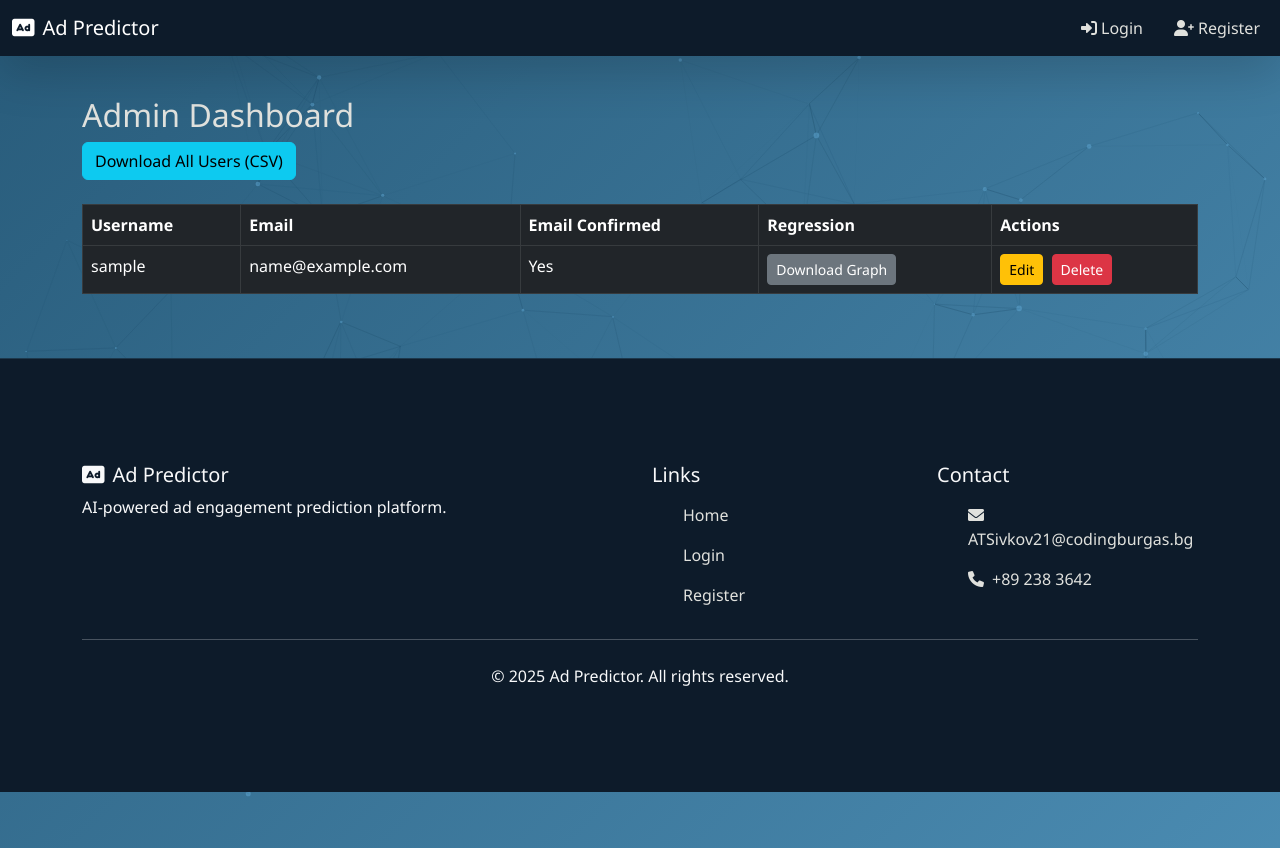
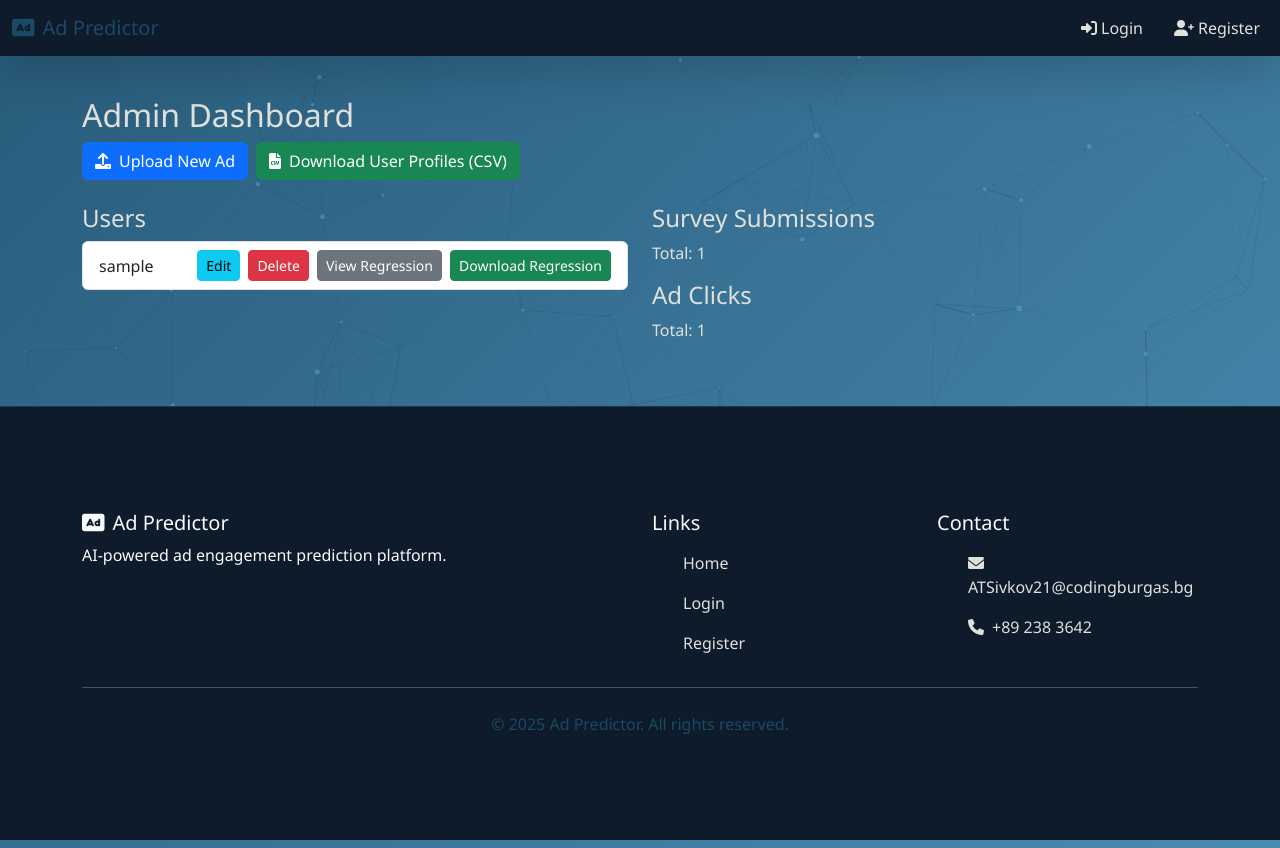
Before and after one commit to codingburgas/2425-11-b-pp-student-practices-assignment-ATSivkov21, a Flask app: template Project/app/admin/templates/admin/dashboard.html in a window 1280 px wide. Run offline with Flask 3, Linux system fonts and the light colour scheme; the template is opened without the code that fills it: values that come from a table or form of the project are taken from there, others are empty; tables that the repository leaves empty hold one stand-in row (values such as "Sample post"); some libraries are stand-ins or nearby versions.

Commit message:
Edit templates folder

```diff
--- a/Project/app/admin/templates/admin/dashboard.html
+++ b/Project/app/admin/templates/admin/dashboard.html
@@ -3,36 +3,38 @@
 {% block content %}
 <div class="dashboard fade-in-up">
   <h2>Admin Dashboard</h2>
-  <a href="{{ url_for('admin.export_users') }}" class="btn btn-info mb-4">Download All Users (CSV)</a>
+  <div class="row mb-4">
+    <div class="col-12 d-flex gap-2">
+      <a href="{{ url_for('admin.upload_ad') }}" class="btn btn-primary">
+        <i class="fas fa-upload me-2"></i>Upload New Ad
+      </a>
+      <a href="{{ url_for('admin.download_all_users') }}" class="btn btn-success">
+        <i class="fas fa-file-csv me-2"></i>Download User Profiles (CSV)
+      </a>
+    </div>
+  </div>
   <div class="row">
-    <div class="col-md-12">
-      <table class="table table-dark table-bordered table-hover">
-        <thead>
-          <tr>
-            <th>Username</th>
-            <th>Email</th>
-            <th>Email Confirmed</th>
-            <th>Regression</th>
-            <th>Actions</th>
-          </tr>
-        </thead>
-        <tbody>
-          {% for user in users %}
-            <tr>
-              <td>{{ user.username }}</td>
-              <td>{{ user.email }}</td>
-              <td>{{ 'Yes' if user.email_confirmed else 'No' }}</td>
-              <td>
-                <a href="{{ url_for('admin.download_user_plot', user_id=user.id) }}" class="btn btn-sm btn-secondary">Download Graph</a>
-              </td>
-              <td>
-                <a href="{{ url_for('admin.edit_user', user_id=user.id) }}" class="btn btn-sm btn-warning me-1">Edit</a>
-                <a href="{{ url_for('admin.delete_user', user_id=user.id) }}" class="btn btn-sm btn-danger">Delete</a>
-              </td>
-            </tr>
-          {% endfor %}
-        </tbody>
-      </table>
+    <div class="col-md-6">
+      <h4>Users</h4>
+      <ul class="list-group">
+        {% for user in users %}
+          <li class="list-group-item d-flex justify-content-between align-items-center">
+            <span>{{ user.username }}</span>
+            <div class="d-flex gap-2">
+              <a href="{{ url_for('admin.edit_user', user_id=user.id) }}" class="btn btn-sm btn-info">Edit</a>
+              <a href="{{ url_for('admin.delete_user', user_id=user.id) }}" class="btn btn-sm btn-danger">Delete</a>
+              <a href="{{ url_for('admin.view_user_plot', user_id=user.id) }}" class="btn btn-sm btn-secondary" target="_blank">View Regression</a>
+              <a href="{{ url_for('admin.download_user_plot', user_id=user.id) }}" class="btn btn-sm btn-success">Download Regression</a>
+            </div>
+          </li>
+        {% endfor %}
+      </ul>
+    </div>
+    <div class="col-md-6">
+      <h4>Survey Submissions</h4>
+      <p>Total: {{ surveys|length }}</p>
+      <h4>Ad Clicks</h4>
+      <p>Total: {{ clicks|length }}</p>
     </div>
   </div>
 </div>
--- /dev/null
+++ b/Project/app/static/results/users.csv
@@ -0,0 +1,4 @@
+ID,Username,Email,Confirmed
+1,ATSivkov21,ATSivkov21@codingburgas.bg,True
+2,admin,admin@gmail.com,True
+3,Alex_test,alexsiv2007@gmail.com,False
--- a/Project/app/templates/layout.html
+++ b/Project/app/templates/layout.html
@@ -16,7 +16,7 @@
 
   <nav class="navbar navbar-expand-lg navbar-dark bg-blue-dark shadow-lg fixed-top">
     <div class="container-fluid">
-      <a class="navbar-brand animate__animated animate__pulse" href="{{ url_for('main.index') }}">
+      <a class="navbar-brand animate__animated animate__pulse" href="{{ url_for('main.index') }}" style="color: #1b4965;">
         <i class="fas fa-ad me-2"></i>Ad Predictor
       </a>
       <button class="navbar-toggler" type="button" data-bs-toggle="collapse" data-bs-target="#navbarNav">
@@ -26,35 +26,35 @@
         <ul class="navbar-nav ms-auto">
           {% if current_user.is_authenticated %}
             <li class="nav-item">
-              <a class="nav-link animate__animated animate__fadeIn" href="{{ url_for('main.survey') }}">
+              <a class="nav-link animate__animated animate__fadeIn" href="{{ url_for('main.survey') }}" style="color: #1b4965;">
                 <i class="fas fa-poll me-1"></i>Survey
               </a>
             </li>
             <li class="nav-item">
-              <a class="nav-link animate__animated animate__fadeIn" href="{{ url_for('main.profile') }}">
+              <a class="nav-link animate__animated animate__fadeIn" href="{{ url_for('main.profile') }}" style="color: #1b4965;">
                 <i class="fas fa-user me-1"></i>Profile
               </a>
             </li>
             <li class="nav-item">
-              <a class="nav-link animate__animated animate__fadeIn" href="{{ url_for('auth.logout') }}">
+              <a class="nav-link animate__animated animate__fadeIn" href="{{ url_for('auth.logout') }}" style="color: #1b4965;">
                 <i class="fas fa-sign-out-alt me-1"></i>Logout
               </a>
             </li>
             {% if current_user.role and current_user.role.name == 'admin' %}
               <li class="nav-item">
-                <a class="nav-link animate__animated animate__fadeIn" href="{{ url_for('admin.dashboard') }}">
+                <a class="nav-link animate__animated animate__fadeIn" href="{{ url_for('admin.dashboard') }}" style="color: #1b4965;">
                   <i class="fas fa-user-shield me-1"></i>Admin
                 </a>
               </li>
             {% endif %}
           {% else %}
             <li class="nav-item">
-              <a class="nav-link animate__animated animate__fadeIn" href="{{ url_for('auth.login') }}">
+              <a class="nav-link animate__animated animate__fadeIn" href="{{ url_for('auth.login') }}" style="color: #1b4965;">
                 <i class="fas fa-sign-in-alt me-1"></i>Login
               </a>
             </li>
             <li class="nav-item">
-              <a class="nav-link animate__animated animate__fadeIn" href="{{ url_for('auth.register') }}">
+              <a class="nav-link animate__animated animate__fadeIn" href="{{ url_for('auth.register') }}" style="color: #1b4965;">
                 <i class="fas fa-user-plus me-1"></i>Register
               </a>
             </li>
@@ -114,7 +114,7 @@
       </div>
       <hr class="mt-4 mb-4">
       <div class="text-center animate__animated animate__fadeIn">
-        <p class="mb-0">&copy; 2025 Ad Predictor. All rights reserved.</p>
+        <p class="mb-0" style="color: #1b4965;">&copy; 2025 Ad Predictor. All rights reserved.</p>
       </div>
     </div>
   </footer>
--- a/Project/config.py
+++ b/Project/config.py
@@ -9,6 +9,7 @@ class Config:
     MAIL_USE_TLS = True
     MAIL_USERNAME = os.environ.get('EMAIL_USER')
     MAIL_PASSWORD = os.environ.get('EMAIL_PASS')
+    MAIL_DEFAULT_SENDER = 'ATSivkov21@codingburgas.bg'
 
 class DevelopmentConfig(Config):
     DEBUG = True
```
Also changed, not shown: Project/app/admin/routes.py (+42 -21 lines), Project/app/admin/templates/admin/upload_ad.html (added, +30 -0 lines), Project/app/forms.py (+10 -4 lines), Project/app/main/routes.py (+20 -2 lines), Project/app/main/templates/main/survey.html (+19 -3 lines), Project/app/utils/plot_utils.py (+13 -14 lines), Project/app/static/ads/reklamna-fotografiq-pleven-7.jpg (added), Project/app/static/results/user_1.png, Project/instance/site.db.
